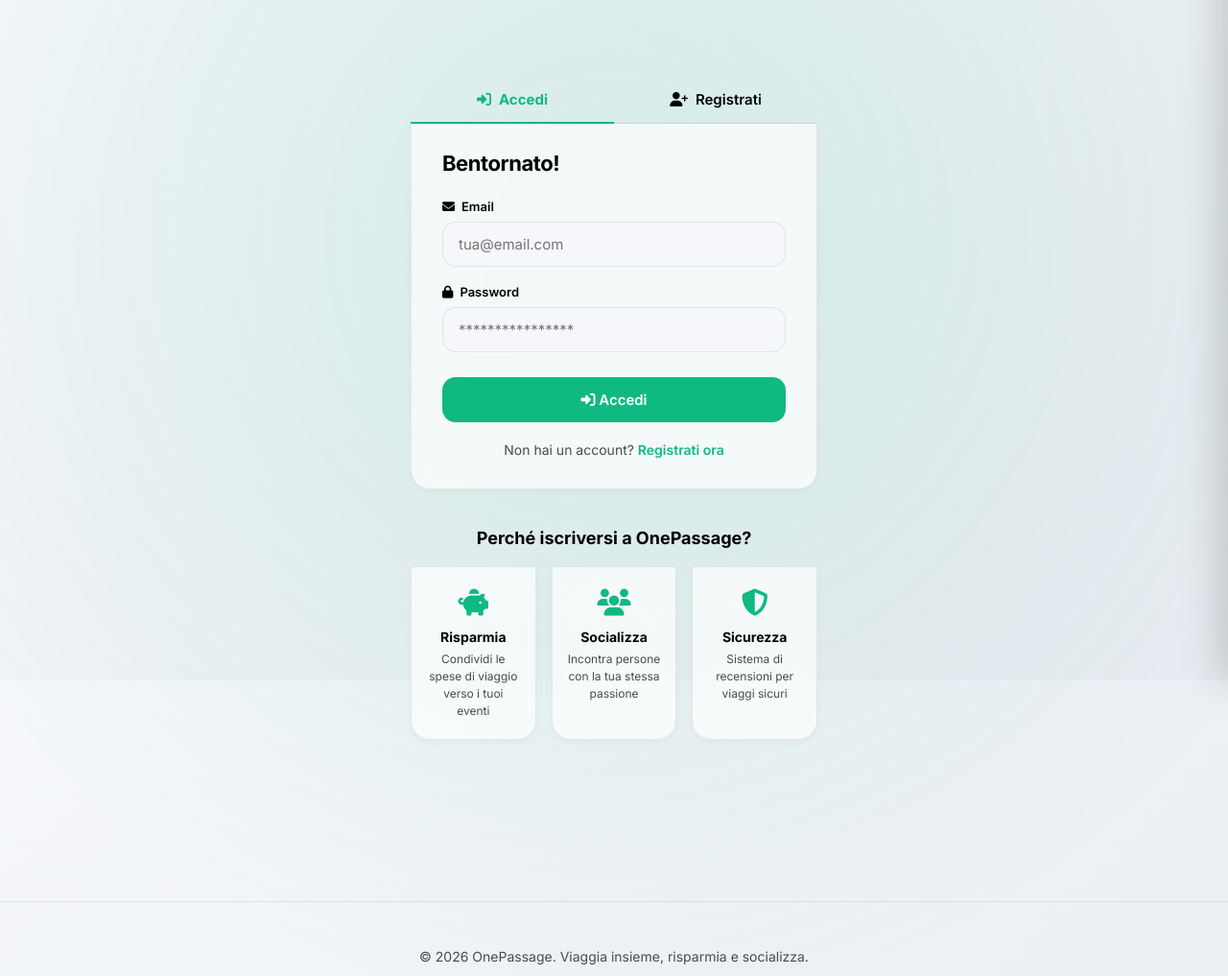
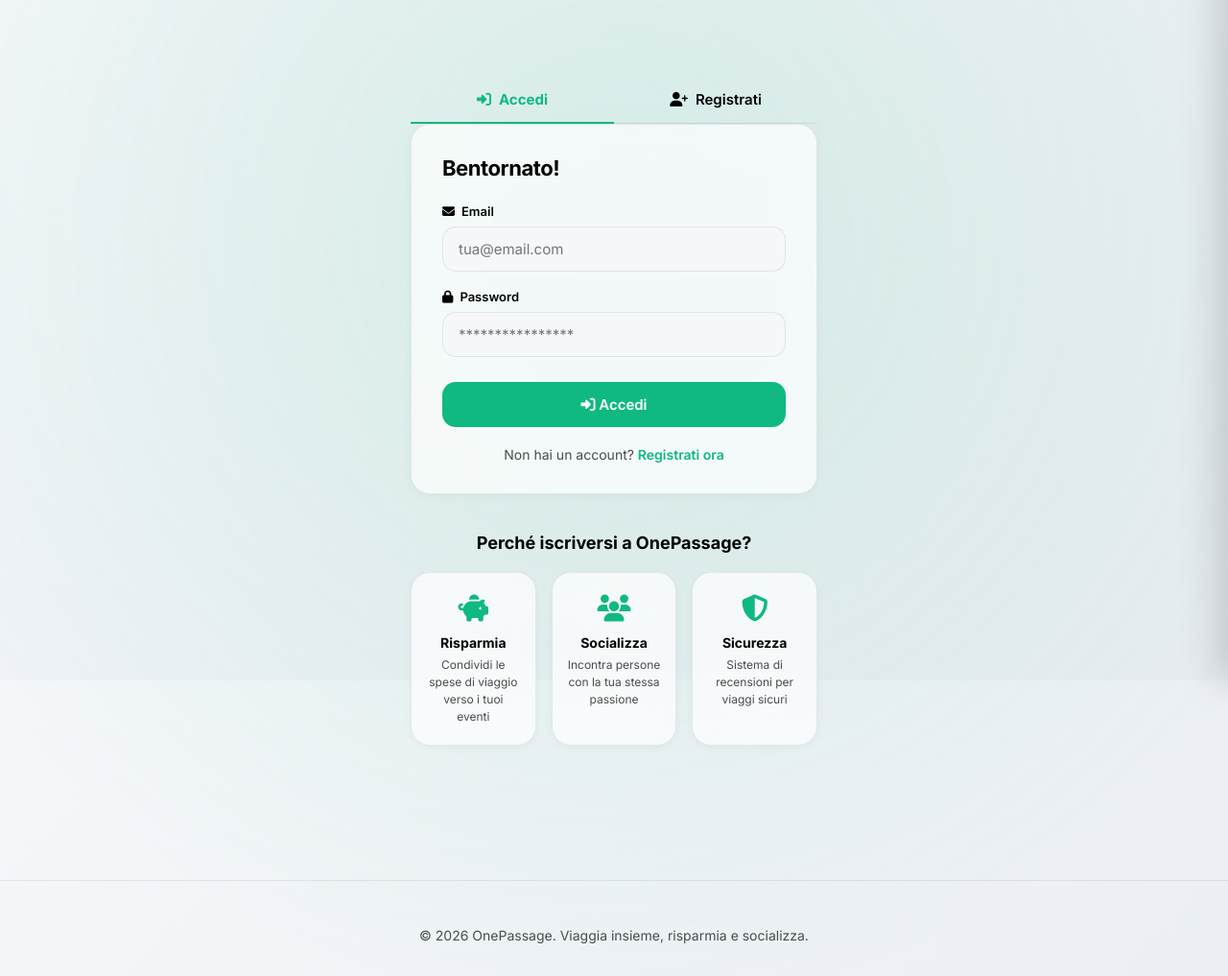
Before and after one commit to grygore7/onepassage, a PHP site: page /auth.php in a window 1280 px wide. Shown: the part 91-1108 px from the top of the page at 96% size. After the commit the page ends 1074 px from the top, so only its background shows below. Run offline with PHP 8.4, Linux system fonts and the light colour scheme.

Commit message:
Update auth.css

```diff
--- a/css/auth.css
+++ b/css/auth.css
@@ -52,10 +52,8 @@
 
 /* ── Auth Card ── */
 .auth-container .card {
-    border-radius: 0 0 20px 20px;
-    border-top: none;
-    padding: 28px 32px 32px;
-    margin-bottom: 28px;
+    border-radius: 20px;
+    border-top: 1px solid var(--color-border);
 }
 .auth-container .section-title {
     font-size: 22px;
```
